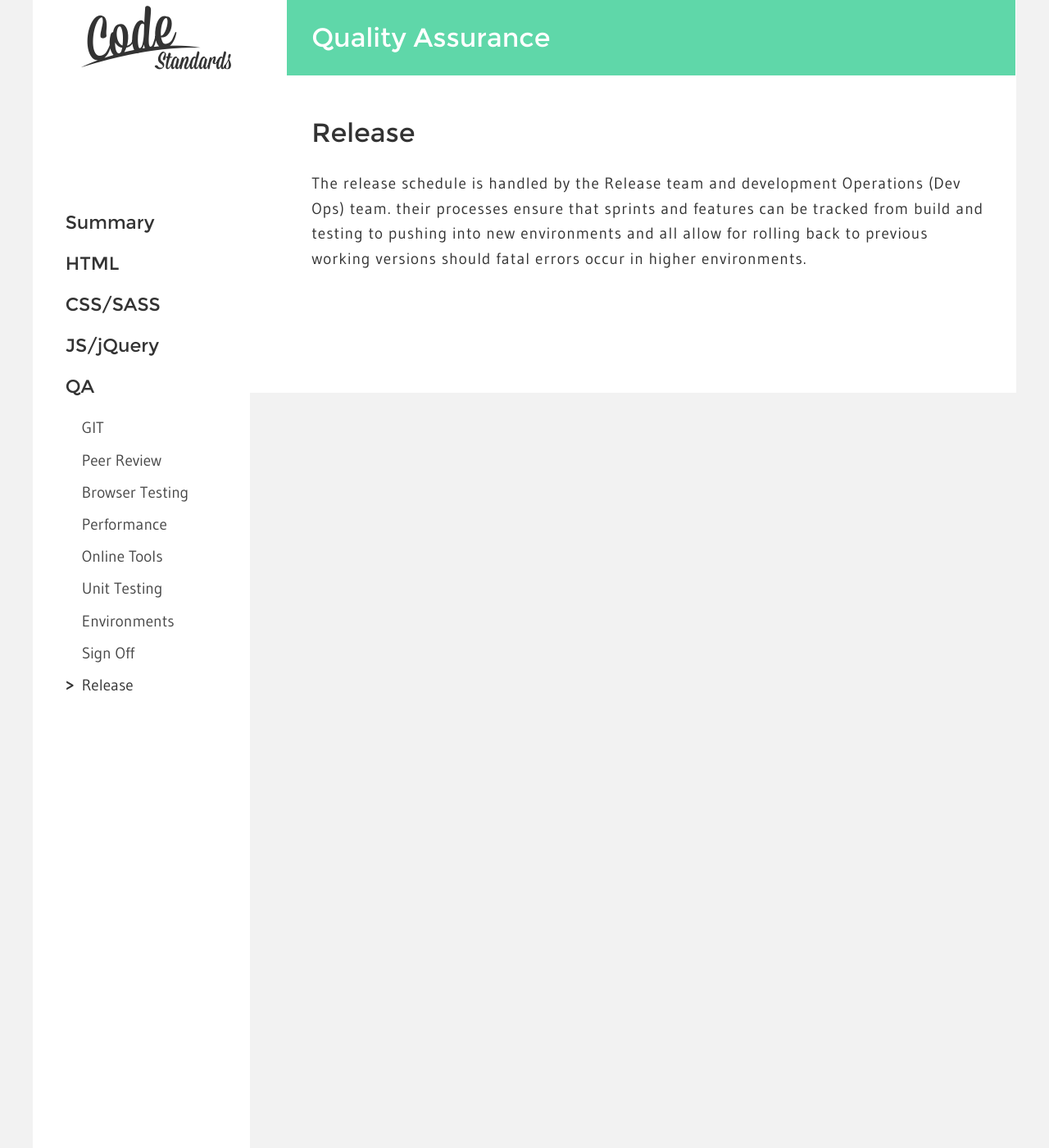
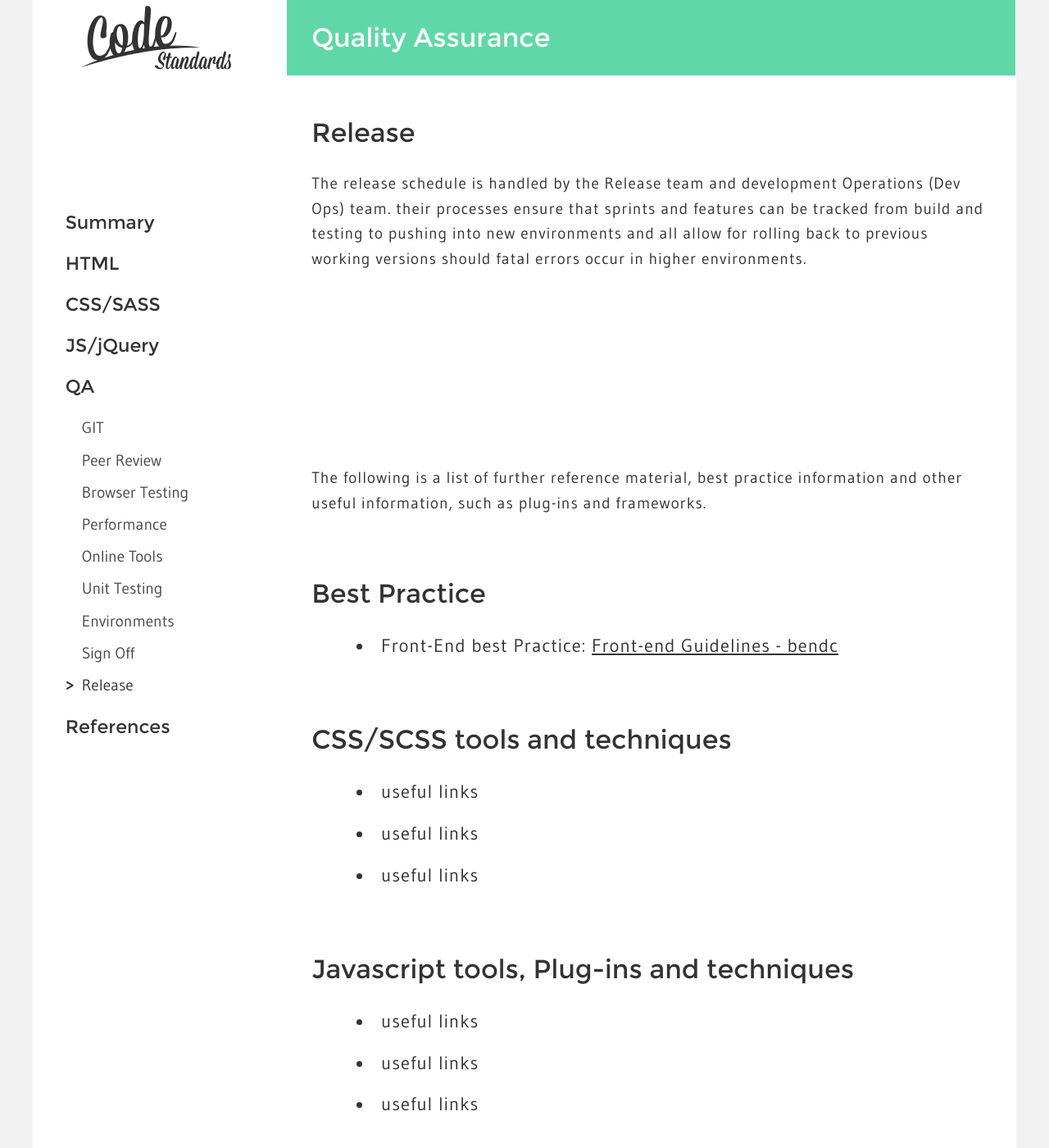
Before and after one commit to 8ojangles/infoSiteTemplate, a Jekyll site: the page built from index.html, in a window 1280 px wide and 1400 px high, scrolled down 38419 px. Shown: the whole window at 82% size. Built offline with Jekyll 4.4.1, drawn with Linux system fonts in a browser that asks for light colours.

Commit message:
Added Reference section

```diff
--- a/_includes/headerBlock.html
+++ b/_includes/headerBlock.html
@@ -28,6 +28,7 @@
 						<h3 class="cssTitle off">CSS/SASS</h3>
 						<h3 class="jsTitle off">Javascript &amp; jQuery</h3>
 						<h3 class="qaTitle off">Quality Assurance</h3>
+						<h3 class="refTitle off">References</h3>
 					</div>
 
 				</div>
--- /dev/null
+++ b/_includes/refMenu.html
@@ -0,0 +1,20 @@
+<section id="refSubMenu" class="subMenu closed">
+
+			<h3>References</h3>
+
+			<ul>
+				<li>
+					<a class="bestPractice">Best Practice</a>
+				</li>
+
+				<li>
+					<a class="cssTools">CSS/SCSS Tools</a>
+				</li>
+
+				<li>
+					<a class="jsTools">JS/jQuery Tools</a>
+				</li>
+
+
+			</ul>
+		</section>
--- a/_includes/sidebarContainer.html
+++ b/_includes/sidebarContainer.html
@@ -12,6 +12,8 @@
 
 		{% include qaMenu.html %}
 
+		{% include refMenu.html %}
+
 	</section> <!-- close subMenuContainer -->
 
 </div> <!-- close sideBarContainer -->
--- a/_includes/slidesContainer.html
+++ b/_includes/slidesContainer.html
@@ -1069,6 +1069,63 @@ SLIDE 5
 END SLIDE 5
 ///////////////////////////////////////////////////////////////////////-->
 
+
+<!--///////////////////////////////////////////////////////////////////////
+SLIDE 6
+///////////////////////////////////////////////////////////////////////-->
+			<section id="slide6" class="fullWidth contentSlide off">
+				<section id="refBlock" class="contentBlock">
+
+					<h2 id="refContentTitle" class="on">References</h2>
+
+					<p>The following is a list of further reference material, best practice information and other useful information, such as plug-ins and frameworks.</p>
+
+					<h3 class="subHeading" id="bestPractice">Best Practice</h3>
+					<p>
+						<ul>
+							<li>Front-End best Practice: <a href="https://github.com/bendc/frontend-guidelines">Front-end Guidelines - bendc</a></li>
+
+						</ul>
+
+					</p>
+
+					<h3 class="subHeading" id="cssTools">CSS/SCSS tools and techniques</h3>
+
+					<p>
+
+						<ul>
+							<li>useful links</li>
+
+							<li>useful links</li>
+
+							<li>useful links</li>
+
+						</ul>
+
+					</p>
+
+					<h3 class="subHeading" id="jsTools">Javascript tools, Plug-ins and techniques</h3>
+
+					<p>
+
+						<ul>
+							<li>useful links</li>
+
+							<li>useful links</li>
+
+							<li>useful links</li>
+
+						</ul>
+
+					</p>
+
+
+				</section>
+			</section>
+<!--///////////////////////////////////////////////////////////////////////
+END SLIDE 6
+///////////////////////////////////////////////////////////////////////-->
+
 		</div>
 <!--///////////////////////////////////////////////////////////////////////
 END SLIDE CONTAINER
--- a/_sass/_variables.scss
+++ b/_sass/_variables.scss
@@ -29,7 +29,7 @@ $headColor2: #fd6a62;
 $headColor3: #09c3d2;
 $headColor4: #fdc161;
 $headColor5: #5fd7a9;
-
+$headColor6: #52A2FF;
 
 
 /* As hex codes */
--- a/js/functions.js
+++ b/js/functions.js
@@ -128,7 +128,7 @@ $('.subMenu li a').click(function(event){
 WAYPOINT FUNCTIONS
 **************************************************************/
 
-	var titleBGClasses = "summaryBg htmlBg cssBg jsBg qaBg";
+	var titleBGClasses = "summaryBg htmlBg cssBg jsBg qaBg refBg";
 	var onOffClasses = "on off";
 	var headerTitles = $('.sectionTitle h3');
 	var headerBgEl = $('.headerBg');
@@ -342,4 +342,44 @@ WAYPOINT FUNCTIONS
 
 
 
+	$('#refBlock h2').waypoint(function(direction) {
+
+		if (direction == "down") {
+			subMenus.removeClass('open closed').addClass('closed');
+			$('#refSubMenu').removeClass('closed').addClass('open');
+		}
+
+		if (direction == "up") {
+			subMenus.removeClass('open closed').addClass('closed');
+			$('#qaSubMenu').removeClass('closed').addClass('open');
+		}
+
+	}, { offset: waypointOffset_subTitles });
+
+
+	var refH2 = $('#refContentTitle');
+	var refSectionCrossoverEls = $('#refContentTitle, .qaTitle');
+	var refHeaderTitle = $('.refTitle');
+
+
+	refH2.waypoint(function(direction) {
+
+		if (direction == "down") {
+			headerBgEl.removeClass(titleBGClasses).addClass('refBg');
+			refSectionCrossoverEls.removeClass('on').addClass('off');
+			refHeaderTitle.removeClass('off').addClass('on');
+		}
+
+		if (direction == "up") {
+			headerBgEl.removeClass(titleBGClasses).addClass('qaBg');
+			refSectionCrossoverEls.removeClass('off').addClass('on');
+			refHeaderTitle.removeClass('on').addClass('off');
+		}
+
+	}, { offset: waypointOffset_header });
+
+
+
+
+
 }); // end doc ready
```
Also changed, not shown: _sass/styles.scss (+8 -0 lines), prepros.cfg (+11 -0 lines), 7 other files.
